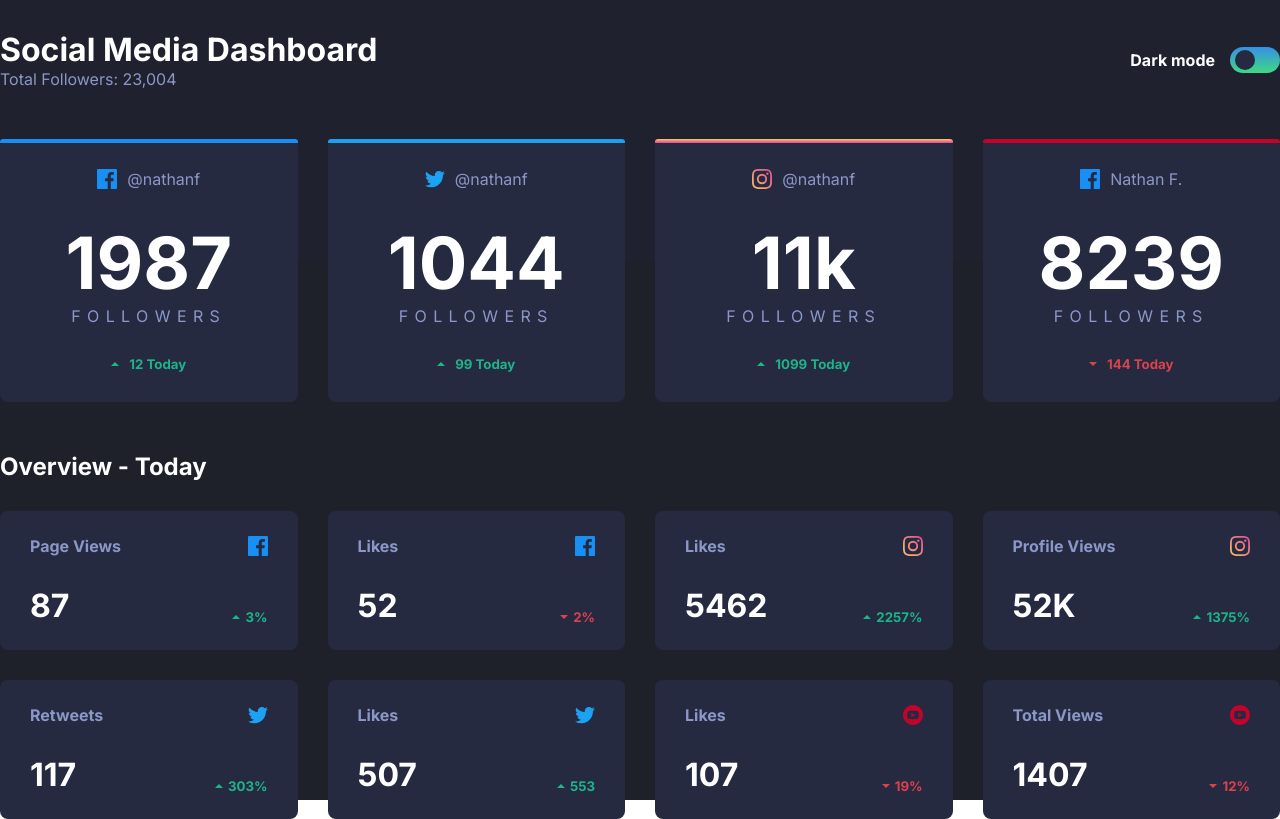
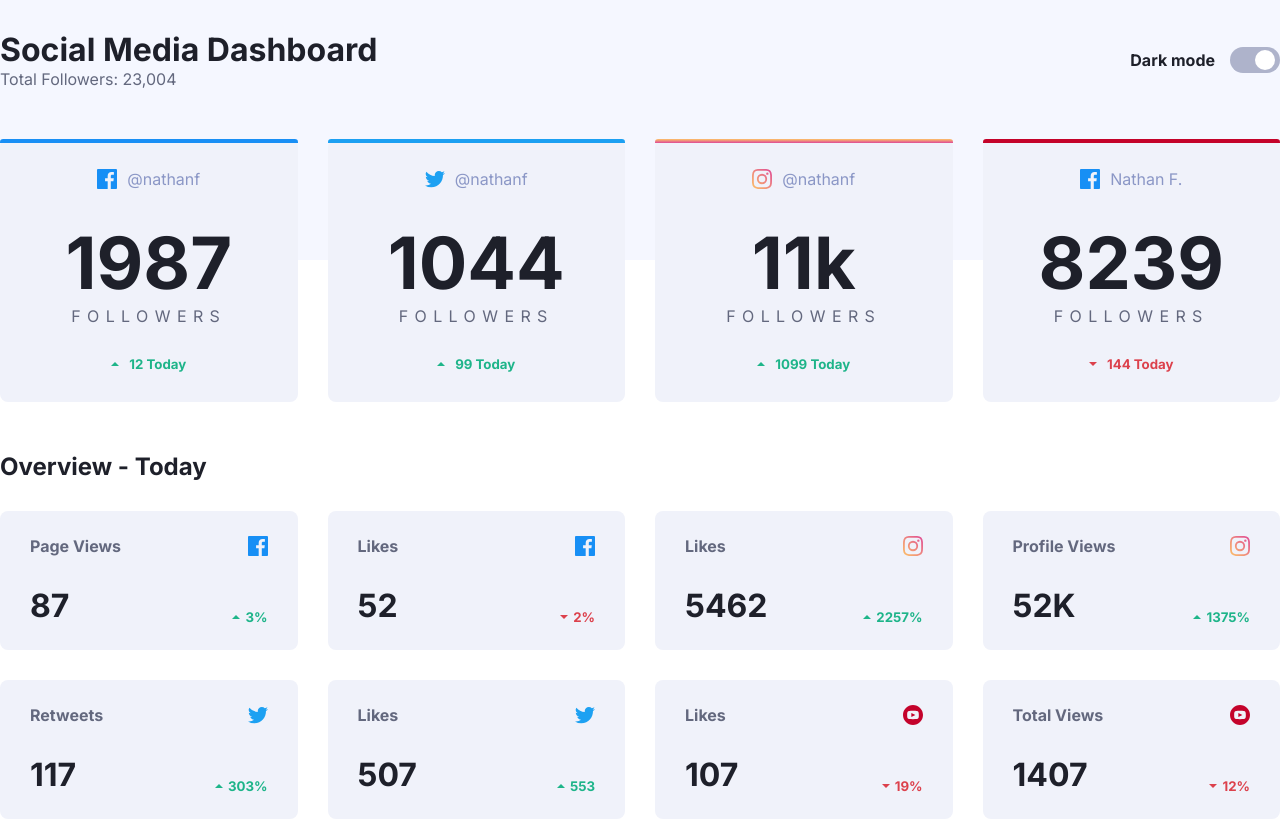
Before and after one commit to RafaelJesus22/social-media-dashboard, a plain HTML site: page index.html in a window 1280 px wide. Both pictures are taken after a click on the element 1255 px from the left and 59 px from the top of the page. Drawn offline with Linux system fonts and the light colour scheme.

Commit message:
white theme done and toggle theme is working

```diff
--- a/index.html
+++ b/index.html
@@ -13,18 +13,18 @@
 
   <title>Social Media Dashboard</title>
 </head>
-<body>
+<body id="body" class="dark">
 
-  <main class="dark" id="main">
+  <main id="main">
     <div class="content">
       <header class="header" id="header">
         <div class="l-header">
-          <h1 class="primary-dark-text">Social Media Dashboard</h1>
-          <p class="secondary-dark-text">Total Followers: 23,004</p>
+          <h1 class="primary-text dark-text">Social Media Dashboard</h1>
+          <p class="secondary-text dark-text">Total Followers: 23,004</p>
         </div>
 
         <div class="r-header">
-          <h4 class="primary-dark-text">Dark mode</h4>
+          <h4 class="primary-text dark-text">Dark mode</h4>
           <div class="toggle" id="toggle">
             <button />
           </div>
@@ -33,15 +33,15 @@
 
       <div class="social">
 
-        <div class="d-card c-top">
+        <div class="card d-card c-top">
           <div class="top-bar fb"></div>
           <div class="social-name">
             <img src="images/icon-facebook.svg" alt="icon facebook">
-            <span class="secondary-dark-text">@nathanf</span>
+            <span class="secondary-text dark-text">@nathanf</span>
           </div>
 
-          <h1 class="primary-dark-text">1987</h1>
-          <p class="secondary-dark-text">Followers</p>
+          <h1 class="primary-text dark-text">1987</h1>
+          <p class="secondary-text dark-text">Followers</p>
 
           <div class="result">
             <img src="images/icon-up.svg" alt="Up">
@@ -49,15 +49,15 @@
           </div>
         </div>
 
-        <div class="d-card c-top">
+        <div class="card d-card c-top">
           <div class="top-bar tt"></div>
           <div class="social-name">
             <img src="images/icon-twitter.svg" alt="icon facebook">
-            <span class="secondary-dark-text">@nathanf</span>
+            <span class="secondary-text dark-text">@nathanf</span>
           </div>
 
-          <h1 class="primary-dark-text">1044</h1>
-          <p class="secondary-dark-text">Followers</p>
+          <h1 class="primary-text dark-text">1044</h1>
+          <p class="secondary-text dark-text">Followers</p>
 
           <div class="result">
             <img src="images/icon-up.svg" alt="Up">
@@ -65,15 +65,15 @@
           </div>
         </div>
 
-        <div class="d-card c-top">
+        <div class="card d-card c-top">
           <div class="top-bar ig"></div>
           <div class="social-name">
             <img src="images/icon-instagram.svg" alt="icon facebook">
-            <span class="secondary-dark-text">@nathanf</span>
+            <span class="secondary-text dark-text">@nathanf</span>
           </div>
 
-          <h1 class="primary-dark-text">11k</h1>
-          <p class="secondary-dark-text">Followers</p>
+          <h1 class="primary-text dark-text">11k</h1>
+          <p class="secondary-text dark-text">Followers</p>
 
           <div class="result">
             <img src="images/icon-up.svg" alt="Up">
@@ -81,15 +81,15 @@
           </div>
         </div>
 
-        <div class="d-card c-top">
+        <div class="card d-card c-top">
           <div class="top-bar yt"></div>
           <div class="social-name">
             <img src="images/icon-facebook.svg" alt="icon facebook">
-            <span class="secondary-dark-text">Nathan F.</span>
+            <span class="secondary-text dark-text">Nathan F.</span>
           </div>
 
-          <h1 class="primary-dark-text">8239</h1>
-          <p class="secondary-dark-text">Followers</p>
+          <h1 class="primary-text dark-text">8239</h1>
+          <p class="secondary-text dark-text">Followers</p>
 
           <div class="result">
             <img src="images/icon-down.svg" alt="Down">
@@ -99,17 +99,17 @@
 
       </div>
 
-      <h2 class="today-title primary-dark-text">Overview - Today</h2>
+      <h2 class="today-title primary-text dark-text">Overview - Today</h2>
 
       <div class="today">
 
-        <div class="d-card today-card">
+        <div class="card d-card today-card">
           <div class="info-name">
-            <h4 class="secondary-dark-text">Page Views</h4>
+            <h4 class="secondary-text dark-text">Page Views</h4>
             <img src="images/icon-facebook.svg" alt="icon facebook">
           </div>
           <div class="info">
-            <h3 class="primary-dark-text">87</h3>
+            <h3 class="primary-text dark-text">87</h3>
             <div class="result">
               <img src="images/icon-up.svg" alt="Up">
               <h5 class="more-followers">3%</h5>
@@ -117,13 +117,13 @@
           </div>
         </div>
 
-        <div class="d-card today-card">
+        <div class="card d-card today-card">
           <div class="info-name">
-            <h4 class="secondary-dark-text">Likes</h4>
+            <h4 class="secondary-text dark-text">Likes</h4>
             <img src="images/icon-facebook.svg" alt="icon facebook">
           </div>
           <div class="info">
-            <h3 class="primary-dark-text">52</h3>
+            <h3 class="primary-text dark-text">52</h3>
             <div class="result">
               <img src="images/icon-down.svg" alt="down">
               <h5 class="less-followers">2%</h5>
@@ -131,13 +131,13 @@
           </div>
         </div>
 
-        <div class="d-card today-card">
+        <div class="card d-card today-card">
           <div class="info-name">
-            <h4 class="secondary-dark-text">Likes</h4>
+            <h4 class="secondary-text dark-text">Likes</h4>
             <img src="images/icon-instagram.svg" alt="icon facebook">
           </div>
           <div class="info">
-            <h3 class="primary-dark-text">5462</h3>
+            <h3 class="primary-text dark-text">5462</h3>
             <div class="result">
               <img src="images/icon-up.svg" alt="Up">
               <h5 class="more-followers">2257%</h5>
@@ -145,13 +145,13 @@
           </div>
         </div>
 
-        <div class="d-card today-card">
+        <div class="card d-card today-card">
           <div class="info-name">
-            <h4 class="secondary-dark-text">Profile Views</h4>
+            <h4 class="secondary-text dark-text">Profile Views</h4>
             <img src="images/icon-instagram.svg" alt="icon facebook">
           </div>
           <div class="info">
-            <h3 class="primary-dark-text">52K</h3>
+            <h3 class="primary-text dark-text">52K</h3>
             <div class="result">
               <img src="images/icon-up.svg" alt="Up">
               <h5 class="more-followers">1375%</h5>
@@ -159,13 +159,13 @@
           </div>
         </div>
 
-        <div class="d-card today-card">
+        <div class="card d-card today-card">
           <div class="info-name">
-            <h4 class="secondary-dark-text">Retweets</h4>
+            <h4 class="secondary-text dark-text">Retweets</h4>
             <img src="images/icon-twitter.svg" alt="icon facebook">
           </div>
           <div class="info">
-            <h3 class="primary-dark-text">117</h3>
+            <h3 class="primary-text dark-text">117</h3>
             <div class="result">
               <img src="images/icon-up.svg" alt="Up">
               <h5 class="more-followers">303%</h5>
@@ -173,13 +173,13 @@
           </div>
         </div>
 
-        <div class="d-card today-card">
+        <div class="card d-card today-card">
           <div class="info-name">
-            <h4 class="secondary-dark-text">Likes</h4>
+            <h4 class="secondary-text dark-text">Likes</h4>
             <img src="images/icon-twitter.svg" alt="icon facebook">
           </div>
           <div class="info">
-            <h3 class="primary-dark-text">507</h3>
+            <h3 class="primary-text dark-text">507</h3>
             <div class="result">
               <img src="images/icon-up.svg" alt="Up">
               <h5 class="more-followers">553</h5>
@@ -187,13 +187,13 @@
           </div>
         </div>
 
-        <div class="d-card today-card">
+        <div class="card d-card today-card">
           <div class="info-name">
-            <h4 class="secondary-dark-text">Likes</h4>
+            <h4 class="secondary-text dark-text">Likes</h4>
             <img src="images/icon-youtube.svg" alt="icon youtube">
           </div>
           <div class="info">
-            <h3 class="primary-dark-text">107</h3>
+            <h3 class="primary-text dark-text">107</h3>
             <div class="result">
               <img src="images/icon-down.svg" alt="down">
               <h5 class="less-followers">19%</h5>
@@ -201,13 +201,13 @@
           </div>
         </div>
 
-        <div class="d-card today-card">
+        <div class="card d-card today-card">
           <div class="info-name">
-            <h4 class="secondary-dark-text">Total Views</h4>
+            <h4 class="secondary-text dark-text">Total Views</h4>
             <img src="images/icon-youtube.svg" alt="icon youtube">
           </div>
           <div class="info">
-            <h3 class="primary-dark-text">1407</h3>
+            <h3 class="primary-text dark-text">1407</h3>
             <div class="result">
               <img src="images/icon-down.svg" alt="down">
               <h5 class="less-followers">12%</h5>
@@ -220,5 +220,7 @@
     </div>
   </main>
 
+  <script src="scripts/index.js"></script>
+
 </body>
 </html>
--- /dev/null
+++ b/scripts/index.js
@@ -0,0 +1,30 @@
+
+const toggleButton = document.getElementById('toggle')
+
+toggleButton.addEventListener('click', () => {
+
+  const primaryText = document.querySelectorAll('.primary-text')
+  const secondaryText = document.querySelectorAll('.secondary-text')
+  const cards = document.querySelectorAll('.card')
+  const body = document.getElementById('body')
+
+  toggleButton.classList.toggle('t-white')
+
+  body.classList.toggle('dark')
+  body.classList.toggle('white')
+
+  primaryText.forEach( el => {
+    el.classList.toggle('dark-text')
+    el.classList.toggle('white-text')
+  })
+
+  secondaryText.forEach( el => {
+    el.classList.toggle('dark-text')
+    el.classList.toggle('white-text')
+  })
+
+  cards.forEach( el => {
+    el.classList.toggle('d-card')
+    el.classList.toggle('w-card')
+  })
+})
--- a/styles/_header.scss
+++ b/styles/_header.scss
@@ -23,6 +23,8 @@ header, .r-header {
   display: flex;
   justify-content: flex-start;
 
+  transition: .7s ease-in;
+
   & button {
     height: 100%;
     width: 50%;
@@ -37,4 +39,14 @@ header, .r-header {
 
 .t-white {
   justify-content: flex-end;
+  background: $wt-toggle;
+
+  &:hover {
+    background: $dt-toggle;
+  }
+
+  & button {
+    background: #fff;
+
+  }
 }
--- a/styles/_resets.scss
+++ b/styles/_resets.scss
@@ -30,12 +30,6 @@ $wt-text: 	#1e202a;
 
 body {
   height: 100vh;
-}
-
-main {
-  width: 100%;
-  height: 100%;
-  position: relative;
 
   &::before {
     content: '';
@@ -45,6 +39,10 @@ main {
     right: 0;
     height: 40%;
     border-radius: 4rem;
-
   }
 }
+
+main {
+  width: 100%;
+  height: 100%;
+}
--- a/styles/_themes.scss
+++ b/styles/_themes.scss
@@ -1,30 +1,42 @@
-.primary-dark-text {
-  color: $dt-white-text;
+.primary-text {
+  &.dark-text {
+    color: $dt-white-text;
+  }
+
+  &.white-text {
+    color: $wt-text;
+  }
 }
-.secondary-dark-text {
-  color: $dt-blue-text;
-}
-.primary-white-text {
-  color: $wt-text;
+.secondary-text {
+  &.dark-text {
+    color: $dt-blue-text;
+  }
+
+  &.white-text {
+    color: $wt-blue-text;
+  }
 }
 
-.secondary-white-text {
-  color: $wt-blue-text;
-}
 
 .dark {
-  color: #fff;
   background: $dt-bg;
 
   &::before {
-    background-color: $dt-top-bg
+    background-color: $dt-top-bg;
+  }
+}
+
+.white {
+  background: $wt-bg;
+
+  &::before {
+    background-color: $wt-top-bg;
   }
 }
 
 .d-card {
   background: $dt-card-bg;
 }
-
-.white {
-  color: $wt-text;
+.w-card {
+  background: $wt-card-bg;
 }
--- a/styles/styles.scss
+++ b/styles/styles.scss
@@ -3,13 +3,10 @@
 @import 'header';
 @import 'topCards';
 @import 'todayCards';
+@import 'themes';
 
 .content {
   max-width: 1440px;
   margin: 0 auto;
   padding-top: 30px;
 }
-
-
-
-@import 'themes';
```
Also changed, not shown: styles/styles.css, 1 other file.
